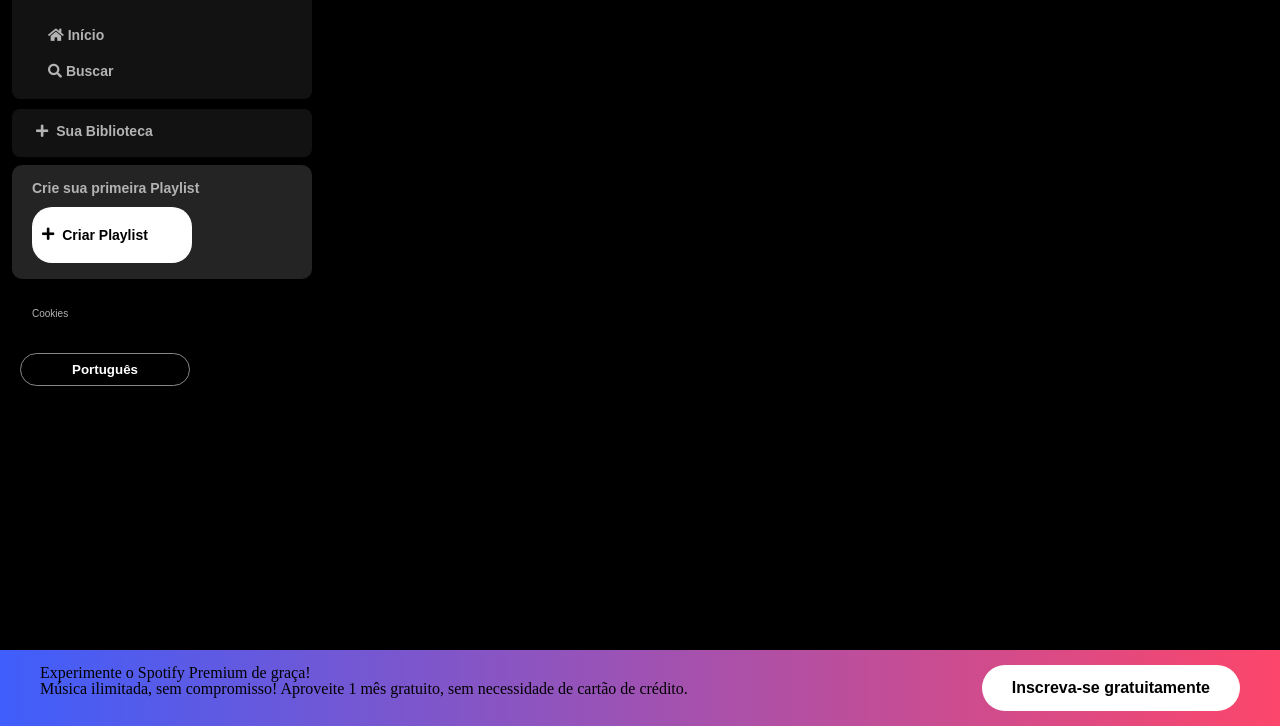
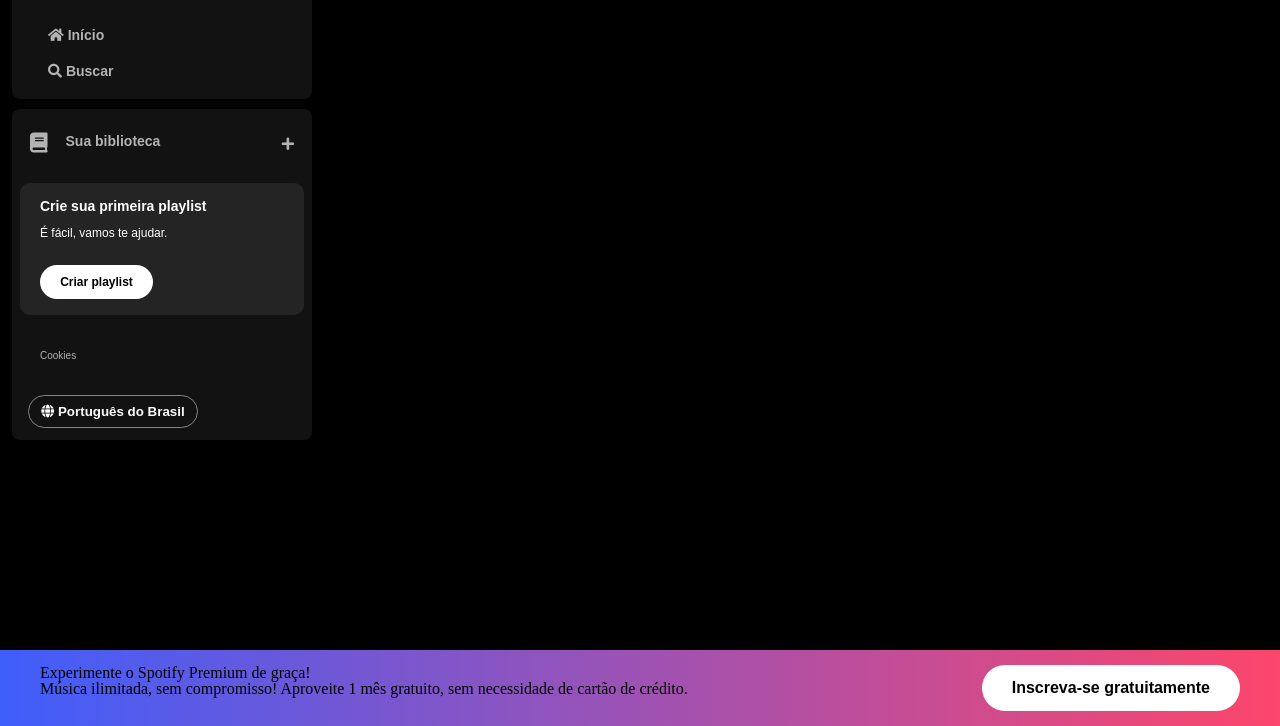
Before and after one commit to wdkalmeida/Imersao_Alura_Spotify, a plain HTML site: page index.html in a window 1280 px wide. Shown: the part 74-800 px from the top of the page. Drawn offline with Linux system fonts and the light colour scheme.

Commit message:
segundo commit correção

```diff
--- a/index.html
+++ b/index.html
@@ -39,29 +39,35 @@
                 </li>
             </ul>
         </nav>
-        <div class="library_content">
-            <button class="library_button">
-                <span class="fas fa-plus"></span>
-                <span> Sua Biblioteca</span>
+
+        <div class="library">
+            <div class="library__content">
+                <button class="library__button">
+                    <span class="fa fas fa-book"></span>
+                    <span>Sua biblioteca</span>
                 </button>
+                <span class="fa fa-plus"></span>
             </div>
-        <section class="playlist">
-            <div class="playlist_content">
-                <span class="playlist_title">Crie sua primeira Playlist</span>
-                <button class="playlist_button">
-                    <span class="fa fa-plus"></span>
-                    <span>Criar Playlist</span>
+            <section class="section-playlist">
+                <div class="section-playlist__content">
+                    <span class="text title">Crie sua primeira playlist</span>
+                    <span class="text subtitle">É fácil, vamos te ajudar.</span>
+                    <button class="section-playlist__button">
+                        <span>Criar playlist</span>
                     </button>
                 </div>
             </section>
             <div class="cookies">
-                <a href="#">Cookies</a>
+                <a href="">Cookies</a>
             </div>
-            <div class="linguagem">
-                <button class="linguagem_button">Português</button>
+            <div class="languages">
+                <button class="languages__button">
+                    <span class="fa fa-globe"></span>
+                    <span>Português do Brasil</span>
+                </button>
             </div>
         </div>
-         </nav>
+
     <footer class="disclaimer_premium">
         <div class="text">
             <p class="disclaimer_premium_title">Experimente o Spotify Premium de graça!</p>
--- a/style.css
+++ b/style.css
@@ -45,65 +45,52 @@ body{
     font-family: "DM Sans", sans-serif;
 }
 
-.library {
-    background-color: #121212;
-    border-radius: 8px;
-    display: flex;
+.library{
+    background-color:#121212;
+    border-radius:8px;
+    display:flex;
     justify-content: space-between;
-    min-block-size: 40px;
-    padding: 4px 8px;
-    color: #b3b3b3;
+    flex-direction: column;
+    padding:4px 8px;
+    color:#b3b3b3;
     font-weight: 600;
-    font-size: 14px;
-    font-family: "DM Sans", sans-serif;
+    font-size:14px;
     margin-top: 10px;
-    flex-direction: column;
 }
 
-.library_content .library_button{
+.library .library__content{
+    display:flex;
+    justify-content: space-between;
+}
+
+.library .library__button{
+    display:flex;
+    margin-right: 10px;
+    color:#b3b3b3;
     background-color: transparent;
-    border-radius: 0px;
-    border: none;
-    display: flex;
-    align-items: center;
-    gap: 8px;
-    padding: 10px 16px;
-    color: #b3b3b3;
+    border:0px;
+    font-size: 14px;
     font-weight: 700;
-    font-size: 14px;
     font-family: "DM Sans", sans-serif;
     text-align: center;
     text-decoration: none;
     text-transform: none;
+    padding:20px 10px;
 }
 
-.library .library_button .fa {
-    font-size: 20px;
+.library .library__button .fa{
+    font-size:20px;
+    font-weight: 300;
+    color:#b3b3b3;
     margin-right: 10px;
-    font-weight: 300;
-    padding-right: 8px;
+    padding-right:8px;
 }
 
-.library_content {
-    background-color: #121212;
-    border-radius: 8px;
-    display: flex;
-    justify-content: space-between;
-    min-block-size: 40px;
-    padding: 4px 8px;
-    color: #b3b3b3;
-    font-weight: 600;
-    font-size: 14px;
-    font-family: "DM Sans", sans-serif;
-    margin-top: 10px;
-    flex-direction: column;
+.library .library__content .fa-plus{
+    margin: 24px 10px;
 }
 
-.library .library_content .fa-plus{
-    margin-right: 10px;
-}
-
-.playlist{
+.section-playlist{
     display:flex;
     align-items: flex-start;
     justify-content: space-between;
@@ -112,46 +99,50 @@ body{
     color:#b3b3b3;
     font-weight: 600;
     font-size: 14px;
-    margin: 8px 0px;
+    margin: 8px 0;
     padding:16px 20px;
     border-radius:10px;
-    font-family: "DM Sans", sans-serif;
 }
 
-.playlist .playlist__content{
+.section-playlist .section-playlist__content{
     display:flex;
     flex-direction: column;
 }
 
-.playlist .playlist__content .playlist_title{
-    color: #b3b3b3;
-    font-weight: 600;
+.section-playlist__content .text{
+    padding-bottom:14px;
+    color:#FFF;
+    font-family: "DM Sans", sans-serif;
 }
 
-.playlist .playlist_button{
-    background-color: #fff;
+.section-playlist__content .title{
+    font-weight: 700;
+}
+
+.section-playlist__content .subtitle{
+    font-weight: 500;
+    font-size: 12px;
+}
+
+.section-playlist__content .section-playlist__button{
+    display: flex;
+    justify-content: center;
+    background-color: #FFF;
+    color:#000;
     border-radius: 20px;
-    display: flex;
-    padding:20px 10px;
-    color: #000;
+    font-size: 12px;
     font-weight: 700;
-    font-size: 14px;
     font-family: "DM Sans", sans-serif;
-    text-align: center;
-    text-decoration: none;
+    text-decoration:none;
     text-transform: none;
-    gap: 8px;
+    padding:10px;
     margin-top: 12px;
-    border: 0px;
-    width: 160px;
+    border:0;
+    width: 113px;
 }
 
 .sidebar .cookies{
     margin:25px 20px;
-}
-
-siderbar .cookies {
-    display:block
 }
 
 .sidebar .cookies a{
@@ -166,7 +157,7 @@ siderbar .cookies {
     text-decoration: underline;
 }
 
-.linguagem .linguagem_button{
+.languages .languages__button{
     align-items: center;
     background-color: transparent;
     border: 1px solid #878787;
```
Lines whose indentation alone changed are shown as unchanged.
